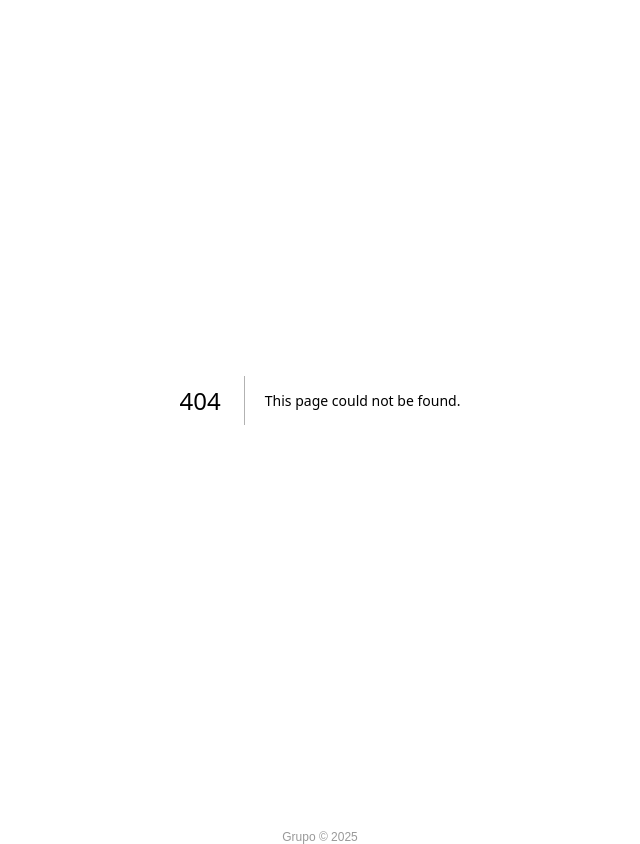
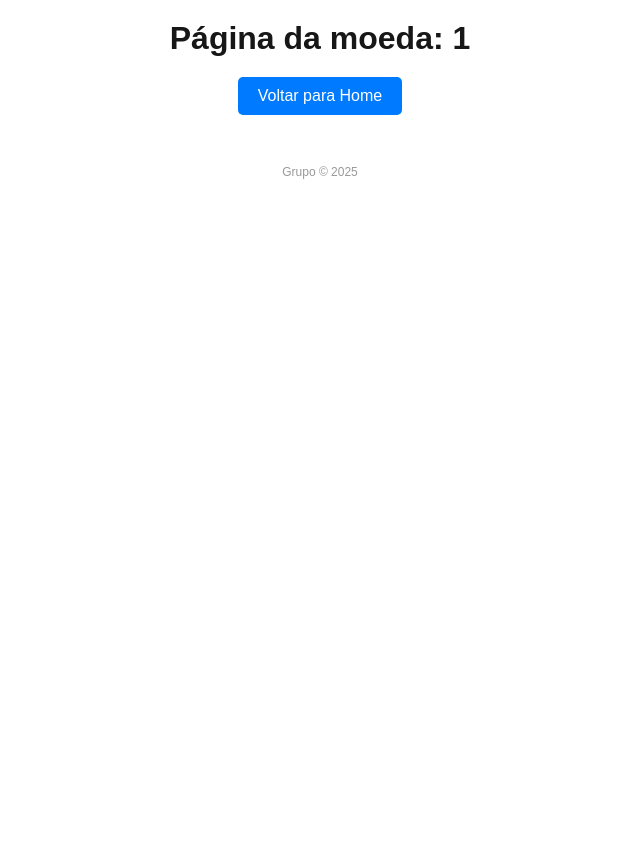
Before and after one commit to BrunoCastroTomaz/QuotationSwap, a Next.js app: page /moeda/1 in a window 1280 px wide. Before the commit this address had no page. Shown: the whole page, without its empty margins (320-960 px from the left). After the commit the page ends 800 px from the top, so only its background shows below. Built offline with nearby package versions, Linux system fonts and the light colour scheme.

Commit message:
deixei botao mais visivel e adicionei as paginas quando clica no botao

```diff
--- a/src/app/components/Card.module.css
+++ b/src/app/components/Card.module.css
@@ -16,6 +16,7 @@
     font-weight: bold;
     vertical-align: center;
     padding-bottom: 30px;
+    color: white;
 }
 
 .currency {
--- /dev/null
+++ b/src/app/moeda/[sigla]/page.js
@@ -0,0 +1,27 @@
+'use client';
+
+import { useParams } from 'next/navigation';
+import Link from 'next/link';
+
+export default function MoedaPage() {
+  const params = useParams();
+  const sigla = params.sigla;
+
+  return (
+    <div style={{padding: '20px', textAlign: 'center'}}>
+      <h1>Página da moeda: {sigla}</h1>
+
+      <Link href="/" style={{
+        display: 'inline-block',
+        padding: '10px 20px',
+        backgroundColor: '#007bff',
+        color: 'white',
+        textDecoration: 'none',
+        borderRadius: '5px',
+        marginTop: '20px'
+      }}>
+        Voltar para Home
+      </Link>
+    </div>
+  );
+}
```
Also changed, not shown: src/app/components/Card.jsx (+11 -2 lines), src/app/styles.css (line endings or trailing spaces).
